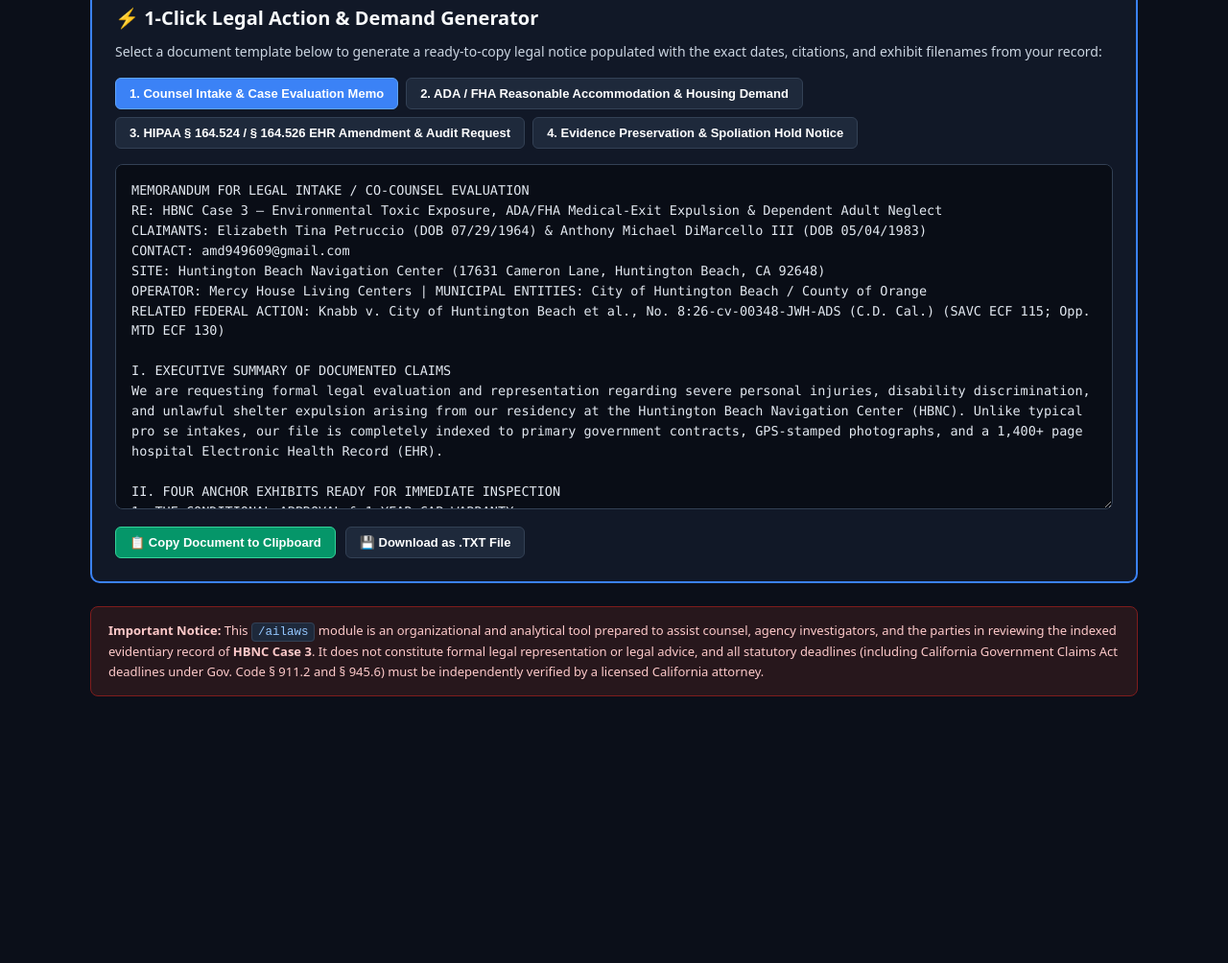
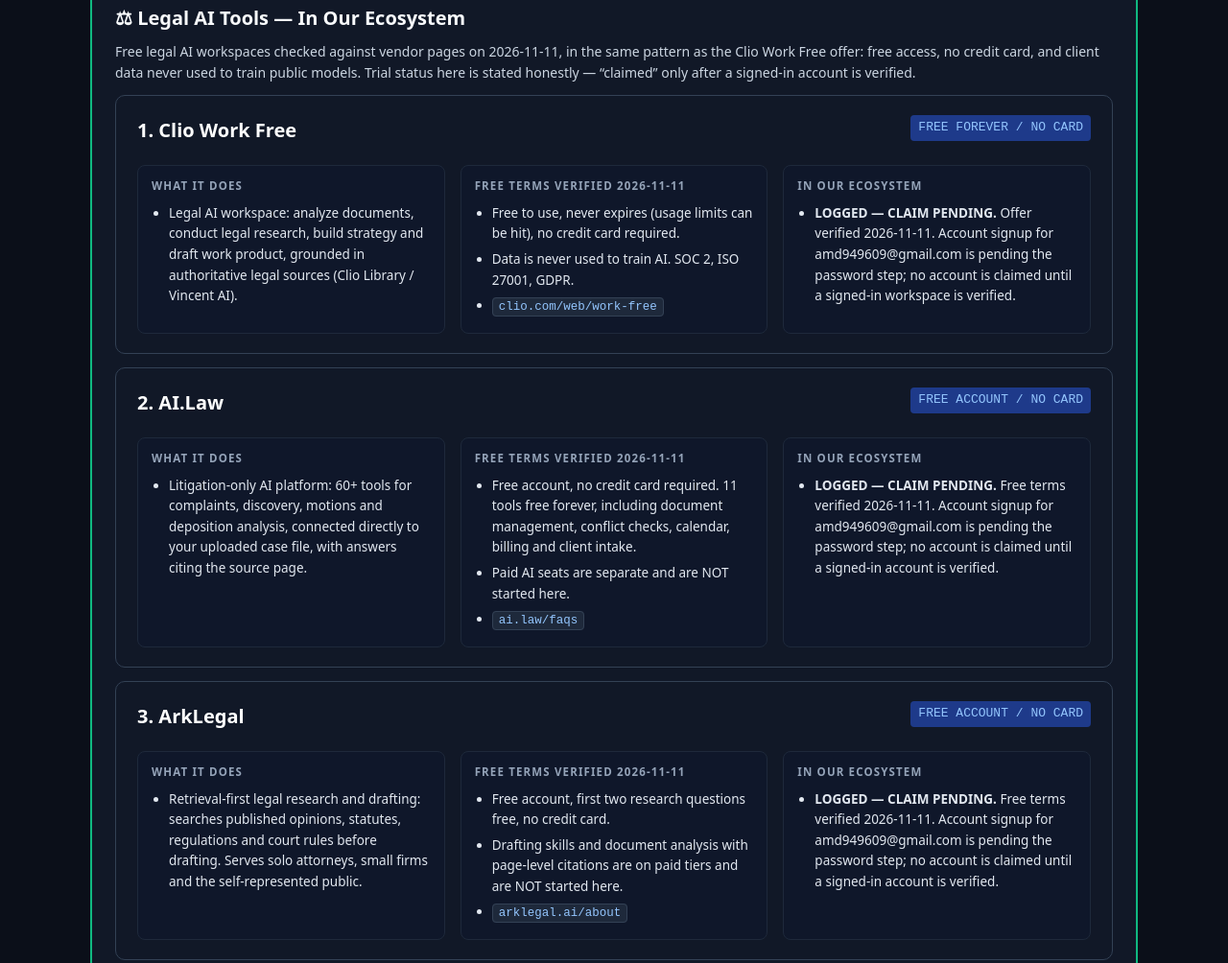
Before and after one commit to Tonypost949/Tonypost949.github.io, a plain HTML site: page ailaws.html in a window 1280 px wide. Shown: the part 3766-4770 px from the top of the page at 96% size. Before the commit the page ends 4592 px from the top, so only its background shows below. Drawn offline with Linux system fonts and the light colour scheme.

Commit message:
Add Legal AI Tools section to /ailaws: Clio Work Free, AI.Law, ArkLegal (free/no-card, claim pending)

```diff
--- a/ailaws.html
+++ b/ailaws.html
@@ -407,6 +407,48 @@
 
   </div>
 
+  <!-- LEGAL AI TOOLS - IN OUR ECOSYSTEM -->
+  <div class="gen-box" id="legal-ai-tools" style="border-color:#10b981">
+    <h3>&#9878; Legal AI Tools &mdash; In Our Ecosystem</h3>
+    <p style="color:#cbd5e1; font-size:14px; margin:0 0 12px;">Free legal AI workspaces checked against vendor pages on 2026-11-11, in the same pattern as the Clio Work Free offer: free access, no credit card, and client data never used to train public models. Trial status here is stated honestly &mdash; &ldquo;claimed&rdquo; only after a signed-in account is verified.</p>
+
+    <div class="law-card" style="margin-bottom:14px">
+      <div class="law-header">
+        <h3 class="law-title">1. Clio Work Free</h3>
+        <span class="law-cite">FREE FOREVER / NO CARD</span>
+      </div>
+      <div class="matrix-cols">
+        <div class="col-box"><h4>What It Does</h4><ul><li>Legal AI workspace: analyze documents, conduct legal research, build strategy and draft work product, grounded in authoritative legal sources (Clio Library / Vincent AI).</li></ul></div>
+        <div class="col-box"><h4>Free Terms Verified 2026-11-11</h4><ul><li>Free to use, never expires (usage limits can be hit), no credit card required.</li><li>Data is never used to train AI. SOC 2, ISO 27001, GDPR.</li><li><a class="ev-link" href="https://www.clio.com/web/work-free/" target="_blank"><code>clio.com/web/work-free</code></a></li></ul></div>
+        <div class="col-box"><h4>In Our Ecosystem</h4><ul><li><b>LOGGED &mdash; CLAIM PENDING.</b> Offer verified 2026-11-11. Account signup for amd949609@gmail.com is pending the password step; no account is claimed until a signed-in workspace is verified.</li></ul></div>
+      </div>
+    </div>
+
+    <div class="law-card" style="margin-bottom:14px">
+      <div class="law-header">
+        <h3 class="law-title">2. AI.Law</h3>
+        <span class="law-cite">FREE ACCOUNT / NO CARD</span>
+      </div>
+      <div class="matrix-cols">
+        <div class="col-box"><h4>What It Does</h4><ul><li>Litigation-only AI platform: 60+ tools for complaints, discovery, motions and deposition analysis, connected directly to your uploaded case file, with answers citing the source page.</li></ul></div>
+        <div class="col-box"><h4>Free Terms Verified 2026-11-11</h4><ul><li>Free account, no credit card required. 11 tools free forever, including document management, conflict checks, calendar, billing and client intake.</li><li>Paid AI seats are separate and are NOT started here.</li><li><a class="ev-link" href="https://www.ai.law/faqs" target="_blank"><code>ai.law/faqs</code></a></li></ul></div>
+        <div class="col-box"><h4>In Our Ecosystem</h4><ul><li><b>LOGGED &mdash; CLAIM PENDING.</b> Free terms verified 2026-11-11. Account signup for amd949609@gmail.com is pending the password step; no account is claimed until a signed-in account is verified.</li></ul></div>
+      </div>
+    </div>
+
+    <div class="law-card">
+      <div class="law-header">
+        <h3 class="law-title">3. ArkLegal</h3>
+        <span class="law-cite">FREE ACCOUNT / NO CARD</span>
+      </div>
+      <div class="matrix-cols">
+        <div class="col-box"><h4>What It Does</h4><ul><li>Retrieval-first legal research and drafting: searches published opinions, statutes, regulations and court rules before drafting. Serves solo attorneys, small firms and the self-represented public.</li></ul></div>
+        <div class="col-box"><h4>Free Terms Verified 2026-11-11</h4><ul><li>Free account, first two research questions free, no credit card.</li><li>Drafting skills and document analysis with page-level citations are on paid tiers and are NOT started here.</li><li><a class="ev-link" href="https://arklegal.ai/about" target="_blank"><code>arklegal.ai/about</code></a></li></ul></div>
+        <div class="col-box"><h4>In Our Ecosystem</h4><ul><li><b>LOGGED &mdash; CLAIM PENDING.</b> Free terms verified 2026-11-11. Account signup for amd949609@gmail.com is pending the password step; no account is claimed until a signed-in account is verified.</li></ul></div>
+      </div>
+    </div>
+  </div>
+
   <!-- INTERACTIVE LEGAL ACTION DOCUMENT GENERATOR -->
   <div class="gen-box" id="generator">
     <h3>⚡ 1-Click Legal Action &amp; Demand Generator</h3>
```
